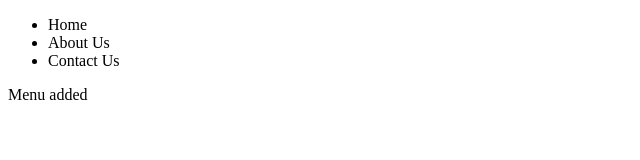
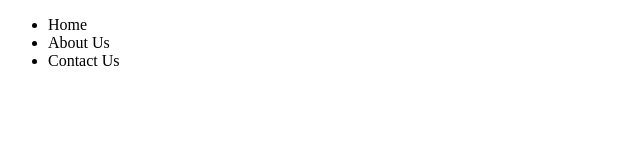
Before and after one commit to purvichauhan-26/CSS-quill, a plain HTML site: page nav-bar.html in a window 1280 px wide. Shown: the full height of the page, 0-640 px from the left. Drawn offline with Linux system fonts and the light colour scheme.

Commit message:
Modified Nav-bar

```diff
--- a/nav-bar.html
+++ b/nav-bar.html
@@ -16,8 +16,6 @@
         </nav>
     </header>
 
-    <div>
-        <p>Menu added</p>
-    </div>
+
 </body>
 </html>
```
